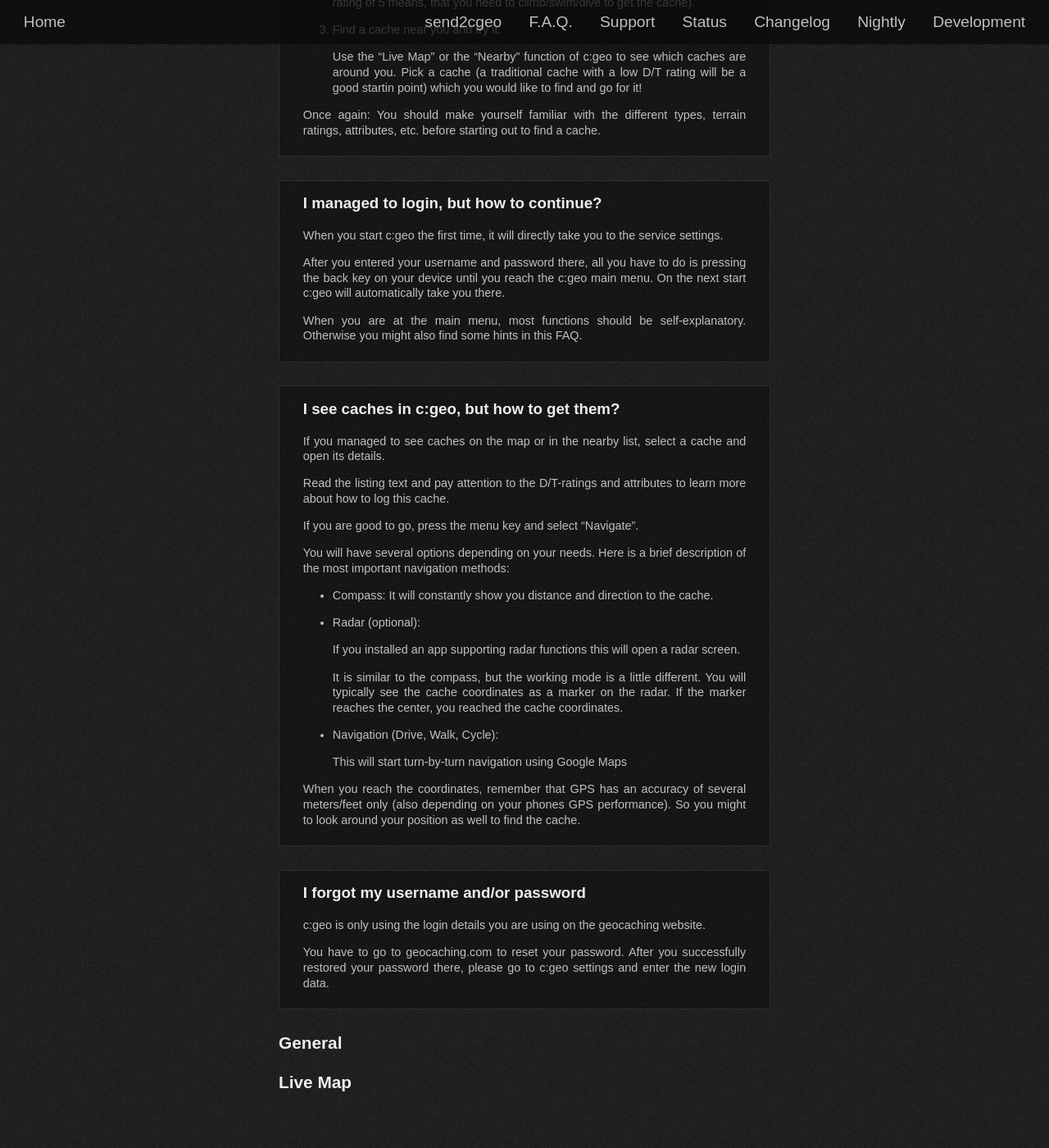
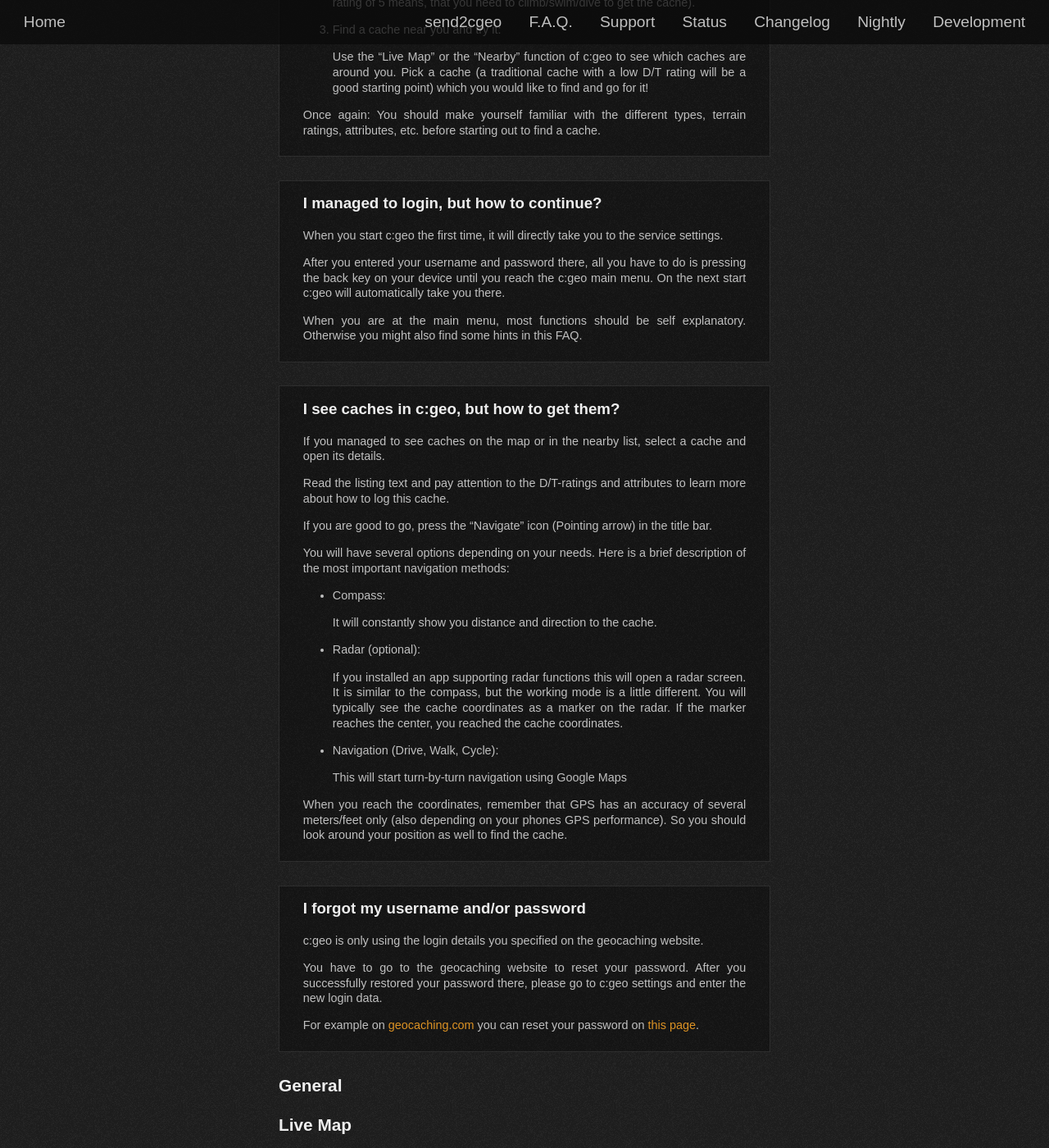
Before and after one commit to cgeo/cgeo.github.io, a Jekyll site: the page built from faq.html, in a window 1280 px wide and 1400 px high, scrolled down 984 px. Shown: the whole window at 82% size. Built offline with Jekyll 4.4.1, drawn with Linux system fonts in a browser that asks for light colours; some web fonts are replaced; before the commit the page ends 2332 px from its top, so only the background shows below that.

Commit message:
Update existing part of the FAQ
Small improvements and typo correction

```diff
--- a/_data/faq.yml
+++ b/_data/faq.yml
@@ -6,7 +6,7 @@
 
             1. You need an account on a geocaching platform to use it in c:geo:
 
-                We are supporting [geocaching.com](http://www.geocaching.com/), which is an international caching platform, and Opencaching platforms in several countries (e.g. [opencaching.de](http://www.opencaching.de/) and [opencaching.pl](http://www.opencaching.pl/)).
+                We are supporting [geocaching.com](http://www.geocaching.com/), which is an international caching platform, and Opencaching platforms in several countries (e.g. [opencaching.de](http://www.opencaching.de/), [opencaching.pl](http://www.opencaching.pl/)).
 
                 Choose the platform you would like to use, go to the website and create an account (basic accounts are usually free of charge).
 
@@ -22,7 +22,7 @@
 
             3. Find a cache near you and try it:
 
-                Use the "Live Map" or the "Nearby" function of c:geo to see which caches are around you. Pick a cache (a traditional cache with a low D/T rating will be a good startin point) which you would like to find and go for it!
+                Use the "Live Map" or the "Nearby" function of c:geo to see which caches are around you. Pick a cache (a traditional cache with a low D/T rating will be a good starting point) which you would like to find and go for it!
 
             Once again: You should make yourself familiar with the different types, terrain ratings, attributes, etc. before starting out to find a cache.
 
@@ -32,7 +32,7 @@
 
             After you entered your username and password there, all you have to do is pressing the back key on your device until you reach the c:geo main menu. On the next start c:geo will automatically take you there.
 
-            When you are at the main menu, most functions should be self-explanatory. Otherwise you might also find some hints in this FAQ.
+            When you are at the main menu, most functions should be self explanatory. Otherwise you might also find some hints in this FAQ.
 
       - title: I see caches in c:geo, but how to get them?
         content: |
@@ -40,30 +40,32 @@
 
             Read the listing text and pay attention to the D/T-ratings and attributes to learn more about how to log this cache.
 
-            If you are good to go, press the menu key and select "Navigate".
+            If you are good to go, press the "Navigate" icon (Pointing arrow) in the title bar.
 
             You will have several options depending on your needs. Here is a brief description of the most important navigation methods:
 
             - Compass:
+
                 It will constantly show you distance and direction to the cache.
 
             - Radar (optional):
 
                 If you installed an app supporting radar functions this will open a radar screen.
-
                 It is similar to the compass, but the working mode is a little different. You will typically see the cache coordinates as a marker on the radar. If the marker reaches the center, you reached the cache coordinates.
 
             - Navigation (Drive, Walk, Cycle):
 
                 This will start turn-by-turn navigation using Google Maps
 
-            When you reach the coordinates, remember that GPS has an accuracy of several meters/feet only (also depending on your phones GPS performance). So you might to look around your position as well to find the cache.
+            When you reach the coordinates, remember that GPS has an accuracy of several meters/feet only (also depending on your phones GPS performance). So you should look around your position as well to find the cache.
 
       - title: I forgot my username and/or password
         content: |
-            c:geo is only using the login details you are using on the geocaching website.
+            c:geo is only using the login details you specified on the geocaching website.
 
-            You have to go to geocaching.com to reset your password. After you successfully restored your password there, please go to c:geo settings and enter the new login data.
+            You have to go to the geocaching website to reset your password. After you successfully restored your password there, please go to c:geo settings and enter the new login data.
+
+            For example on [geocaching.com](http://www.geocaching.com/) you can reset your password on [this page](https://www.geocaching.com/login/password.aspx).
 
 - title: General
   items:
```
